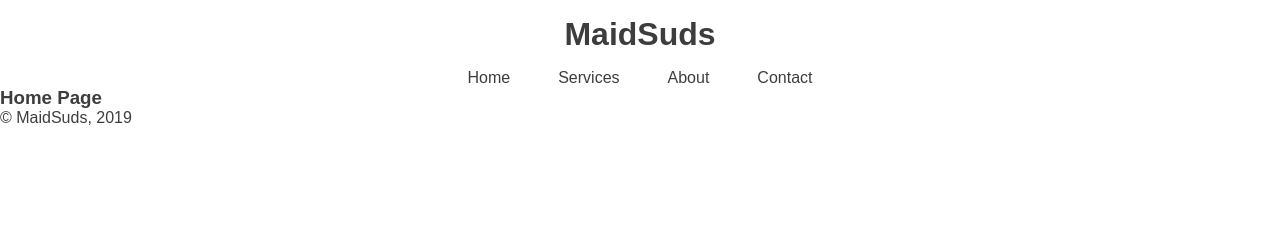
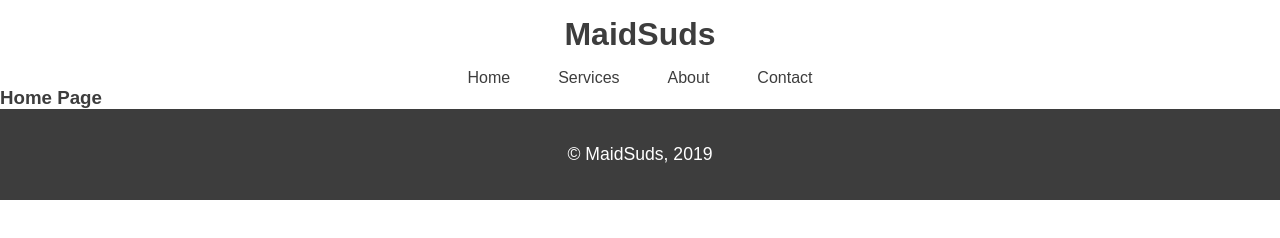
Before and after one commit to DamirMoore/maidsuds, a plain HTML site: page index.html in a window 1280 px wide. Drawn offline with Linux system fonts and the light colour scheme.

Commit message:
added footer

```diff
--- a/index.html
+++ b/index.html
@@ -22,8 +22,8 @@
     </header>
     <h3>Home Page</h3>
 
-    <footer>
-        &#169; MaidSuds, 2019
+    <footer class="footer">
+        <p>&#169; MaidSuds, 2019</p>
     </footer>
 </body>
 
--- a/styles/style.scss
+++ b/styles/style.scss
@@ -138,3 +138,26 @@ a {
         }
     }
 }
+
+.footer {
+    display: -webkit-box;
+    display: -ms-flexbox;
+    display: flex;
+    -webkit-box-pack: center;
+    -ms-flex-pack: center;
+    justify-content: center;
+    -webkit-box-orient: vertical;
+    -webkit-box-direction: normal;
+    -ms-flex-direction: column;
+    flex-direction: column;
+    -webkit-box-align: center;
+    -ms-flex-align: center;
+    align-items: center;
+    -ms-flex-wrap: wrap;
+    flex-wrap: wrap;
+
+    background-color: $smokey-black;
+    color: #fff;
+    padding-top: 2rem;
+    padding-bottom: 2rem;
+}
```
Also changed, not shown: styles/style.css, 1 other file.
